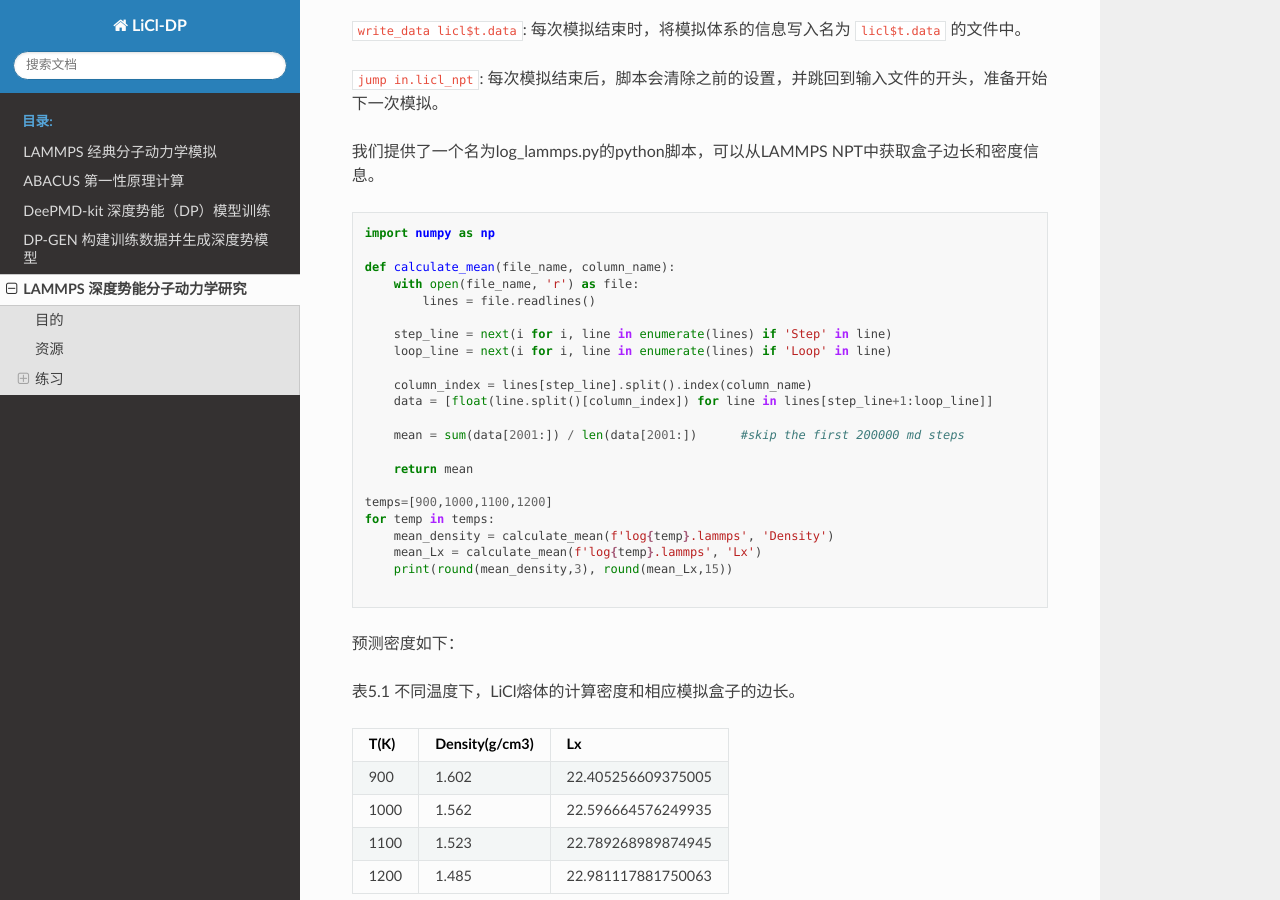
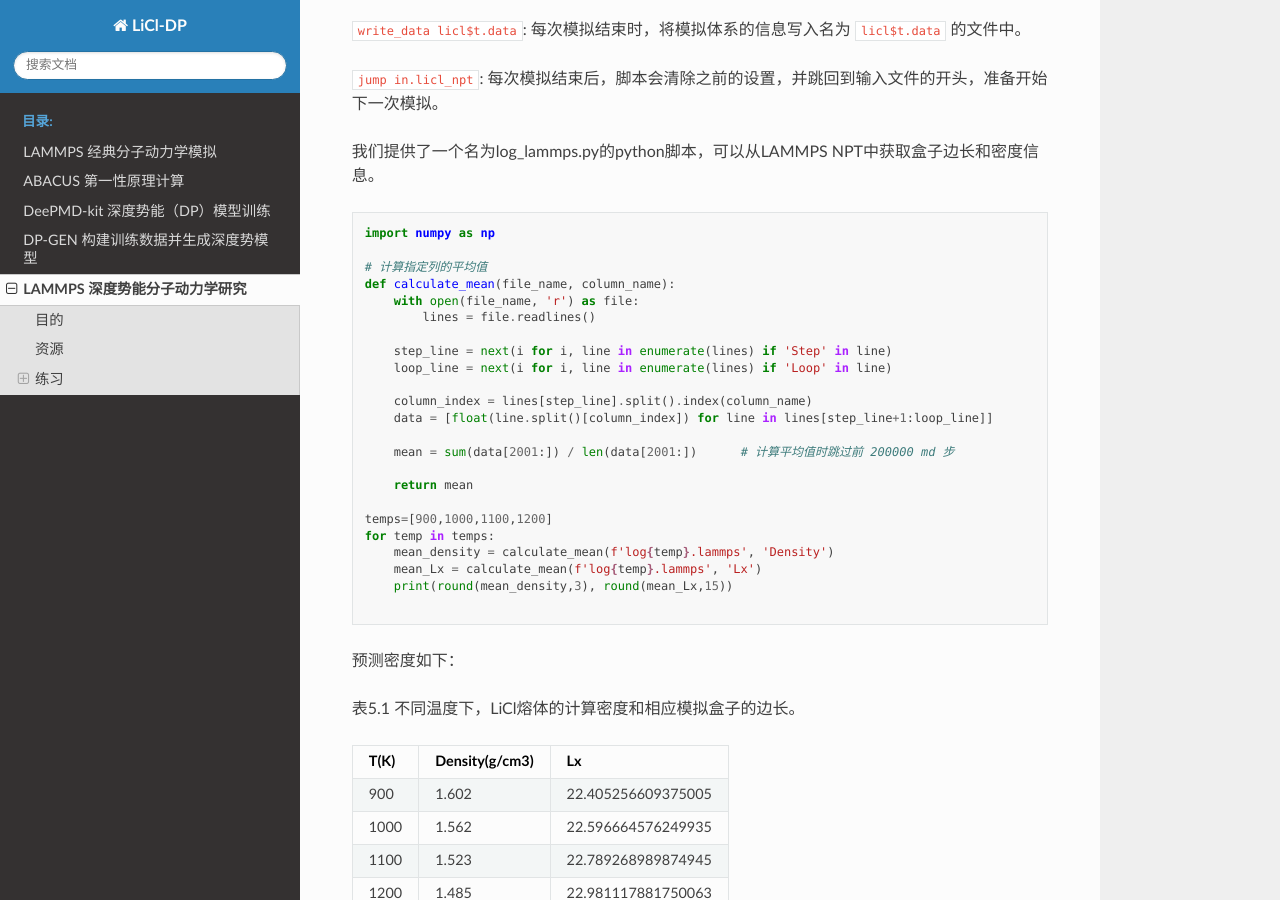
Before and after one commit to shuo1118/LiCl-DP, a Sphinx documentation site: the page built from docs/source/work/ex5/dpmd.md, in a window 1280 px wide and 900 px high, scrolled down 2449 px. Built offline with Sphinx 7.4.7 and the Read the Docs theme 2.0.0, drawn with Linux system fonts in a browser that asks for light colours.

Commit message:
Update dpmd.md

````diff
--- a/docs/source/work/ex5/dpmd.md
+++ b/docs/source/work/ex5/dpmd.md
@@ -107,6 +107,7 @@ jump            in.licl_npt
 ```python
 import numpy as np
 
+# 计算指定列的平均值
 def calculate_mean(file_name, column_name):
     with open(file_name, 'r') as file:
         lines = file.readlines()
@@ -117,7 +118,7 @@ def calculate_mean(file_name, column_name):
     column_index = lines[step_line].split().index(column_name)
     data = [float(line.split()[column_index]) for line in lines[step_line+1:loop_line]]
 
-    mean = sum(data[2001:]) / len(data[2001:])      #skip the first 200000 md steps
+    mean = sum(data[2001:]) / len(data[2001:])      # 计算平均值时跳过前 200000 md 步
 
     return mean
 
````
